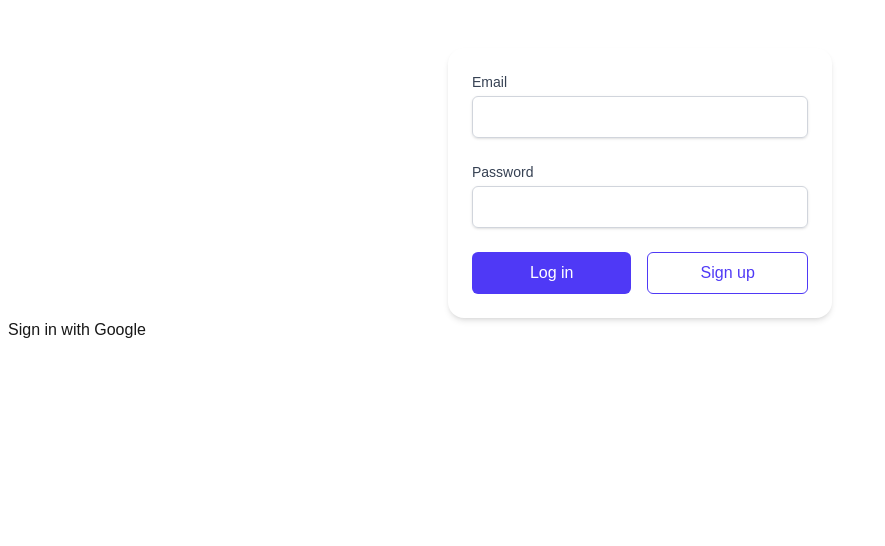
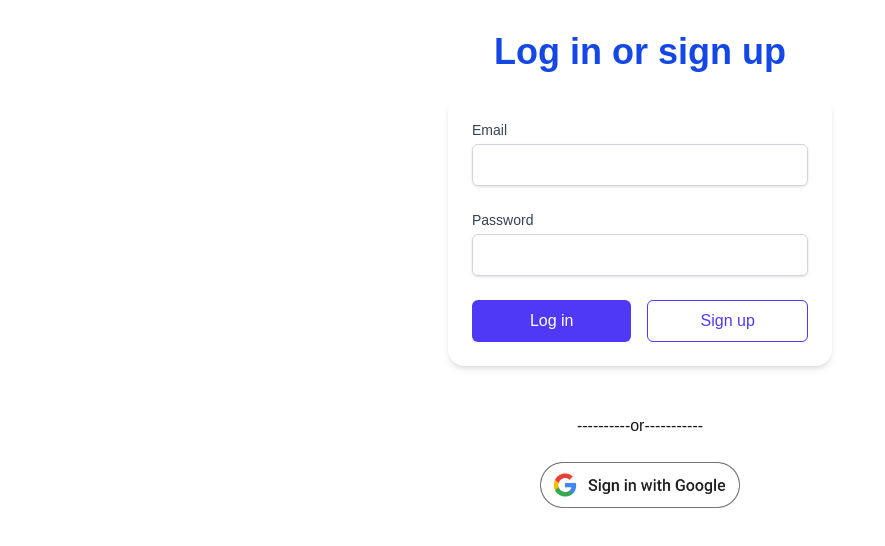
Before and after one commit to EricPudney/quiz-app, a Next.js app: page /login in a window 1280 px wide. Shown: the top 546 px of the page, without its empty margins (0-885 px from the left). Built offline with nearby package versions, Linux system fonts and the light colour scheme; no server answers.

Commit message:
fixed stylign for oauth

```diff
--- a/app/login/page.tsx
+++ b/app/login/page.tsx
@@ -2,6 +2,7 @@
 
 import { login, signup } from "../data/actions";
 import { createClient } from "../utils/supabase/client";
+import Image from "next/image";
 
 export default function LoginPage() {
   const supabase = createClient();
@@ -15,9 +16,9 @@ export default function LoginPage() {
 
   return (
     <>
-    <script src="https://accounts.google.com/gsi/client" async></script>
       <main className="px-2 py-2">
-        <form className="max-w-sm mx-auto mt-10 space-y-6 bg-white p-6 rounded-2xl shadow-md">
+        <h1 className='text-4xl font-extrabold text-center text-blue-700 dark:text-blue-400 my-6'>Log in or sign up</h1>
+        <form className="max-w-sm mx-auto space-y-6 bg-white p-6 rounded-2xl shadow-md">
           <div>
             <label
               htmlFor="email"
@@ -66,9 +67,18 @@ export default function LoginPage() {
           </div>
         </form>
 
-        <div>
-
-          <button onClick={handleSignIn}>Sign in with Google</button>
+        <div className="flex flex-col mt-6 items-center">
+          <p className="my-6">----------or-----------</p>
+          <button
+            onClick={handleSignIn}
+          >
+            <Image
+              src="/icons/google-logo.png"
+              alt="Google logo"
+              width={200}
+              height={200}
+            />
+          </button>
         </div>
       </main>
     </>
```
Also changed, not shown: public/icons/google-logo.png (added).
